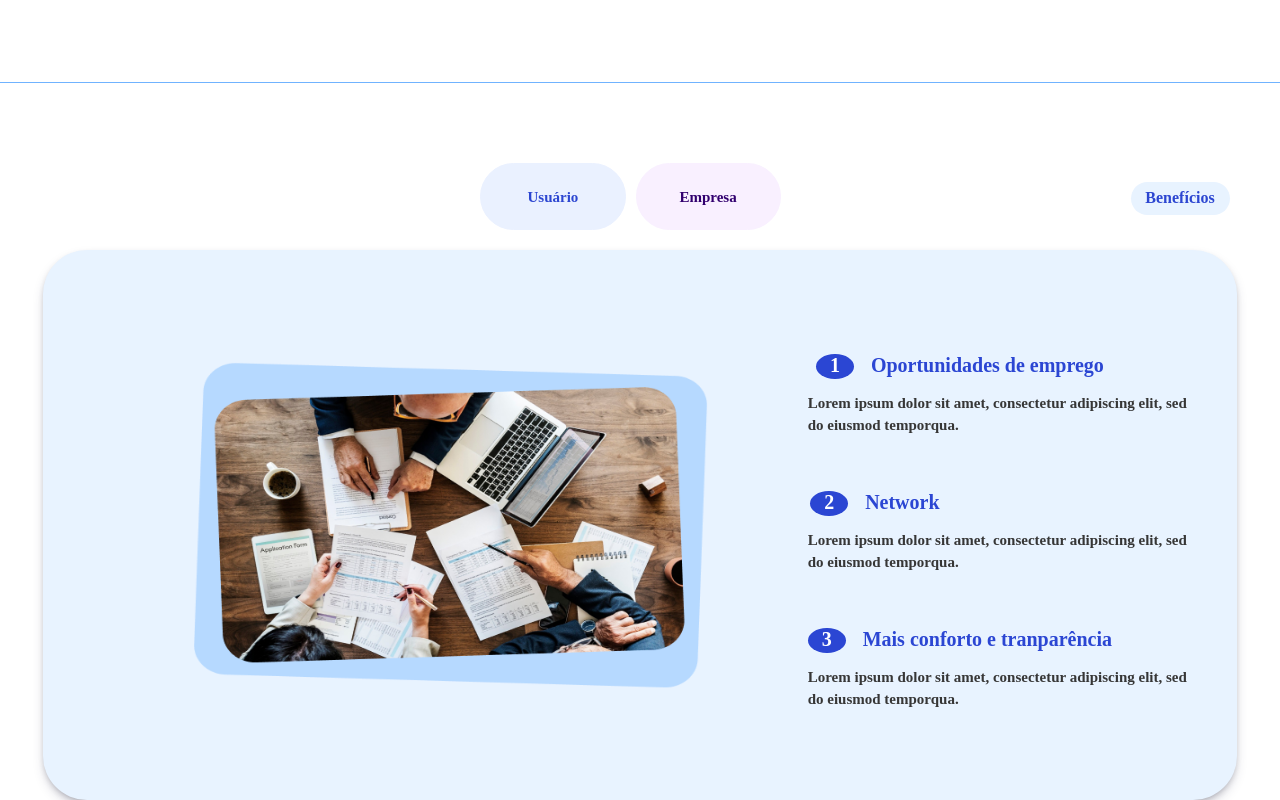
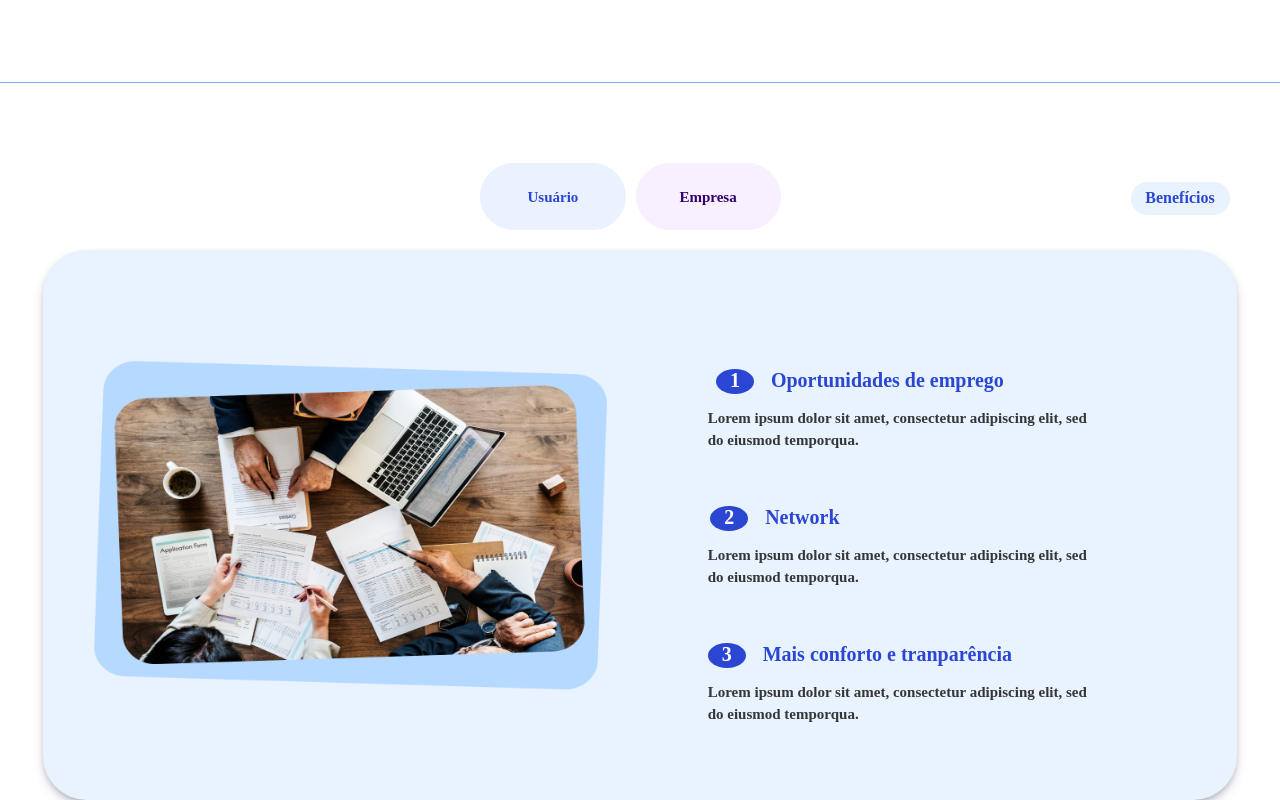
Before and after one commit to Incluses/Landing-page, a React (Vite) app in the folder Landing_page_Inclusis/: page / in a window 1280 px wide. Shown: the part 1697-2497 px from the top of the page. Built offline with nearby package versions, Linux system fonts and the light colour scheme; a web font is replaced by a local one.

Commit message:
Finalizando a área de usuário no componete Conteudo.jsx

```diff
--- a/Landing_page_Inclusis/src/components/conteudo/Conteudo.jsx
+++ b/Landing_page_Inclusis/src/components/conteudo/Conteudo.jsx
@@ -27,16 +27,16 @@ function Conteudo() {
                 <div>
                     {botaoSelecionado === 'usuario' && (
                         <div className={style.divMaeUsuario}>
-                            <img src="src\assets\Group 190.png" alt="fundo_azul" id={style.imagemOrganizacao} />
-                            <div id={style.conteudo}>
+                            <img src="src\assets\Group 190.png" alt="fundo_azul" id={style.imagemOrganizacaoDois} />
+                            <div id={style.conteudoDois}>
                                 <p className={style.pMaeUsuario}><p className={style.numsUsuario}>1</p>Oportunidades de emprego</p>
-                                <p className={style.conteudoFilho}>Lorem ipsum dolor sit amet, consectetur adipiscing elit, sed <br /> do eiusmod temporqua.</p>
+                                <p className={style.conteudoFilhoDois}>Lorem ipsum dolor sit amet, consectetur adipiscing elit, sed <br /> do eiusmod temporqua.</p>
 
                                 <p id={style.pMaeDoisUsuario}><p className={style.numsUsuario}>2</p>Network</p>
-                                <p className={style.conteudoFilho}>Lorem ipsum dolor sit amet, consectetur adipiscing elit, sed <br /> do eiusmod temporqua.</p>
+                                <p className={style.conteudoFilhoDois}>Lorem ipsum dolor sit amet, consectetur adipiscing elit, sed <br /> do eiusmod temporqua.</p>
 
                                 <p className={style.pMaeUsuario}><p className={style.numsUsuario}>3</p>Mais conforto e tranparência</p>
-                                <p className={style.conteudoFilho}>Lorem ipsum dolor sit amet, consectetur adipiscing elit, sed <br /> do eiusmod temporqua.</p>
+                                <p className={style.conteudoFilhoDois}>Lorem ipsum dolor sit amet, consectetur adipiscing elit, sed <br /> do eiusmod temporqua.</p>
                             </div>
                         </div>
                     )}
--- a/Landing_page_Inclusis/src/components/conteudo/Conteudo.module.css
+++ b/Landing_page_Inclusis/src/components/conteudo/Conteudo.module.css
@@ -63,6 +63,12 @@
     height: 326.49px;
 }
 
+#imagemOrganizacaoDois {
+    margin-right: 100px;
+    width: 514.68px;
+    height: 330.49px;
+}
+
 .containerDois {
     display: grid;
     grid-template-columns: 1080px 99px;
@@ -111,8 +117,15 @@
     border-radius: 50%;
 }
 
+.conteudoFilho {
+    color: #363636;
+    margin-top: 12px;
+    margin-bottom: 50px;
+    font-size: 15px;
+    text-align: start;
+}
 
-.conteudoFilho {
+.conteudoFilhoDois {
     color: #363636;
     margin-top: 12px;
     margin-bottom: 50px;
@@ -127,3 +140,7 @@
 #pMaeDoisUsuario {
     margin-right: 290px;
 }
+
+#conteudoDois {
+    margin-top: 90px;
+}
```
